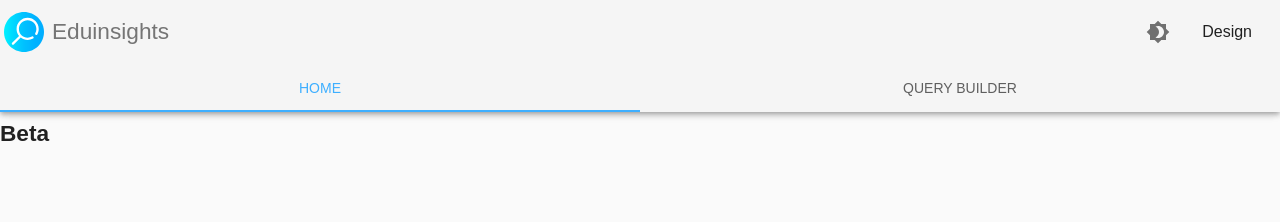
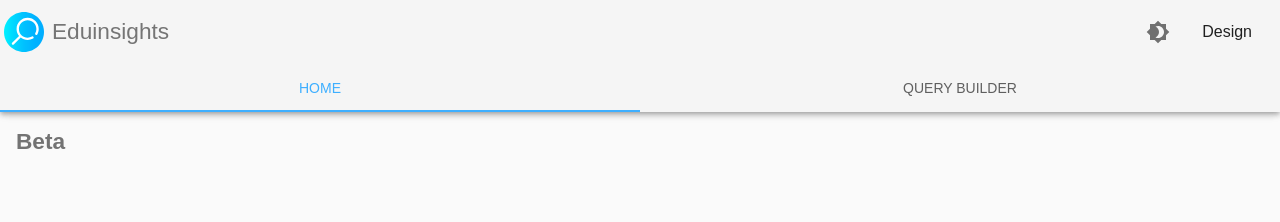
Before and after one commit to MarcoLeko/eduinsights, a React (Create React App) app in the folder statistics-frontend/: page /query-builder in a window 1280 px wide. Shown: the top 222 px of the page. Built offline with nearby package versions, Linux system fonts and the light colour scheme.

Commit message:
some ui improvements

```diff
--- a/statistics-frontend/src/components/mobile-navigation/mobile-navgation.scss
+++ b/statistics-frontend/src/components/mobile-navigation/mobile-navgation.scss
@@ -6,5 +6,4 @@
   right: 0;
   width: 100%;
   position: sticky;
-  background: $navigation-background !important;
 }
--- a/statistics-frontend/src/components/mobile-navigation/mobile-navigation.jsx
+++ b/statistics-frontend/src/components/mobile-navigation/mobile-navigation.jsx
@@ -10,10 +10,20 @@ import { useUiContext } from "../../hooks/use-ui-context";
 import { useHistory } from "react-router-dom";
 import clsx from "clsx";
 import { useHeaderStyles } from "../shared/header-styles";
+import { makeStyles } from "@material-ui/core/styles";
 
+const useStyles = (theming) =>
+  makeStyles(() => ({
+    root: {
+      backgroundColor: theming === "dark" ? "#212121" : "#f5f5f5",
+    },
+  }));
 export function MobileNavigation() {
+  const { theme } = useUiContext();
   const history = useHistory();
-  const classes = useHeaderStyles();
+  const classes = useStyles(theme)();
+
+  const classesHeader = useHeaderStyles(theme);
   const { activeTab, sidebarOpen } = useUiContext();
 
   const [index, onChange] = useState(activeTab);
@@ -26,8 +36,8 @@ export function MobileNavigation() {
   return (
     <Hidden smUp>
       <BottomNavigation
-        className={clsx("bottom-nav", classes.navigation, {
-          [classes.navigationShift]: sidebarOpen,
+        className={clsx("bottom-nav", classesHeader.navigation, classes.root, {
+          [classesHeader.navigationShift]: sidebarOpen,
         })}
         value={index}
         onChange={(e, val) => navigate(val)}
--- a/statistics-frontend/src/components/query-builder/query-builder.jsx
+++ b/statistics-frontend/src/components/query-builder/query-builder.jsx
@@ -31,7 +31,9 @@ export function QueryBuilder() {
         [classes.contentShift]: sidebarOpen,
       })}
     >
-      <Typography variant="h4">Beta</Typography>
+      <Typography variant="h4" color="textSecondary" className="headline">
+        Beta
+      </Typography>
     </Container>
   );
 }
--- a/statistics-frontend/src/components/query-builder/query-builder.scss
+++ b/statistics-frontend/src/components/query-builder/query-builder.scss
@@ -1,3 +1,7 @@
 .container {
   min-height: 100vh;
 }
+
+.headline {
+  padding: 16px !important;
+}
--- a/statistics-frontend/src/components/statistic-selector/statistic-selector.scss
+++ b/statistics-frontend/src/components/statistic-selector/statistic-selector.scss
@@ -9,7 +9,6 @@
   max-width: 400px;
   padding: 0 8px;
   min-width: 250px;
-  background: $background-paper-default,
 }
 
 .slider {
@@ -37,7 +36,6 @@
   padding: 0px 16px;
   justify-content: center;
   margin: auto;
-  margin: auto;
   max-width: 1200px;
 }
 
```
Also changed, not shown: 1 other file (tests, documents, lock files or other folders).
